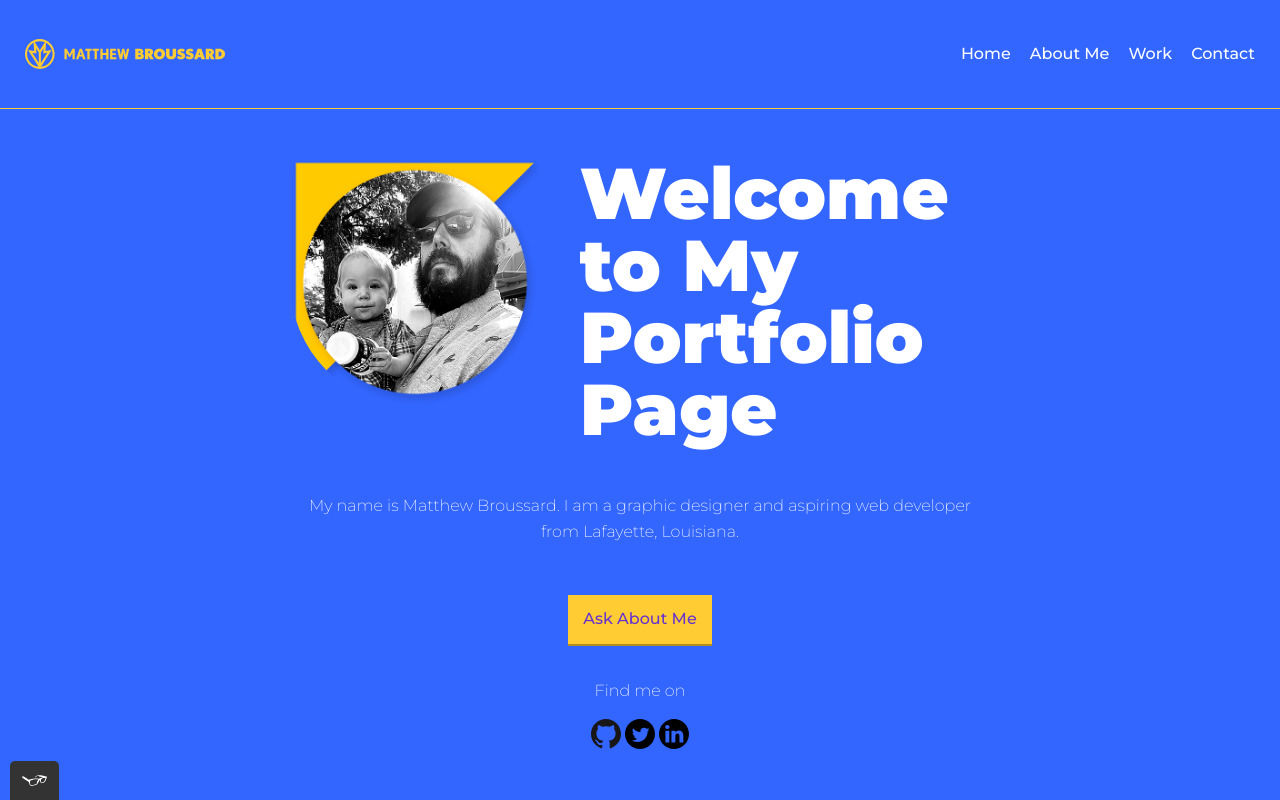
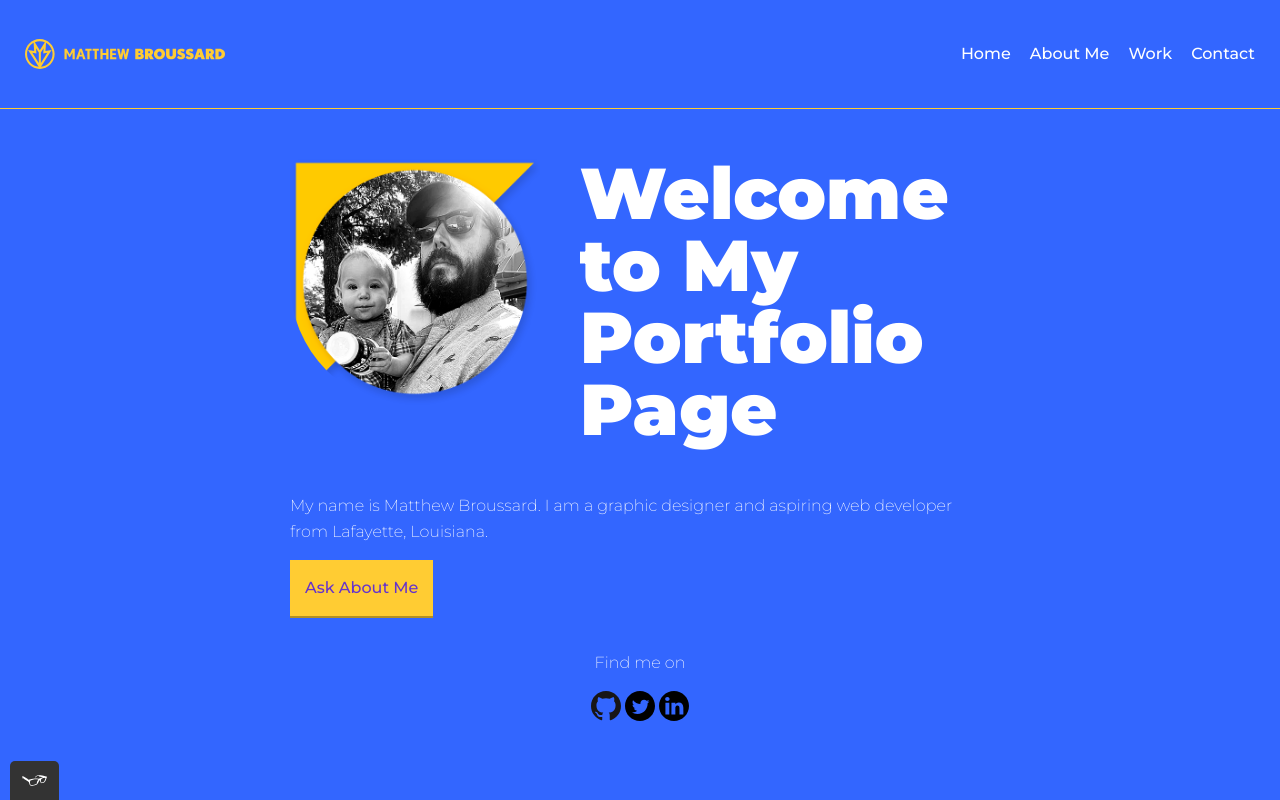
Before and after one commit to mcb7729/portfolio-website, a plain HTML site: page index.html in a window 1280 px wide. Drawn offline with nearby package versions, Linux system fonts and the light colour scheme.

Commit message:
Update index.html
Changed title and changed stylesheet from SCSS to CSS

```diff
--- a/index.html
+++ b/index.html
@@ -1,17 +1,25 @@
 <!DOCTYPE html>
+
 <html>
+
 <head>
+
     <meta charset="utf-8">
-    <title>title</title>
+    <title>Matthew Broussard</title>
     <link rel="icon" href="img/favicon.ico">
     <link rel="stylesheet"  type="text/css" href="https://cdnjs.cloudflare.com/ajax/libs/normalize/8.0.1/normalize.min.css">
     <link rel="preconnect" href="https://fonts.googleapis.com">
     <link rel="preconnect" href="https://fonts.gstatic.com" crossorigin>
     <link href="https://fonts.googleapis.com/css2?family=Montserrat:ital,wght@0,200;0,500;0,900;1,200&display=swap" rel="stylesheet">
-    <link rel="stylesheet" type="text/css" href="css/style.production.css">
+    <link rel="stylesheet" type="text/css" href="css/styles.css">
     <meta name="viewport" content="width=device-width, initial-scale=1">
+
 </head>
+
+<body>
+
 <header class="page-header">
+
   <img src="img/matthewbroussardlogo.svg" alt="Matthew Broussard Logo" class="page-header__item">
   <nav class="main-navigation page-header__item">
       <ul role="menubar" class="navigation-list">
@@ -29,27 +37,43 @@
          </li>
       </ul>
    </nav>
+
 </header>
-<body class="page-body">
+
+<div class="page-center">
+
   <div class="profile">
     <!-- Add your Portrait image here -->
     <img src="img/fb-profile2.png" class="profile__portrait" alt="Matthew Broussard Portrait">
     <h1 class="homepage-head" >Welcome to My Portfolio Page</h1>
     <p>
-      My name is Matthew Broussard. I am a graphic designer and aspiring web developer from Lafayette, Louisiana.<br><br><br>
-      <a href="mailto:matthewcbroussard@gmail.com">
-        <button class="button">Ask About Me</button>
-      </a>
+      My name is Matthew Broussard. I am a graphic designer and aspiring web developer from Lafayette, Louisiana.<br>
+
+      <div class="center">
+        <a href="mailto:matthewcbroussard@gmail.com" class="button">Ask About Me</a>
+      </div>
     </p>
   </div>
+
   <script src="js/tota11y.min.js"></script>
-</body>
-<footer class="page-footer">
+
+</div>
+
+<footer>
+
+  <div class="page-footer">
+
   <p>Find me on</p>
   <div class="social-media">
     <a href="https://github.com/mcb7729"> <img src="img/githubicon.svg" alt="GitHub"></a>
     <a href="https://twitter.com"> <img src="img/twittericon.svg" alt="Twitter"></a>
     <a href="https://www.linkedin.com/in/matthew-broussard-aa89a967/"> <img src="img/linkedinicon.svg" alt="LinkedIn"></a>
   </div>
+
+</div>
+
 </footer>
+
+</body>
+
 </html>
```
